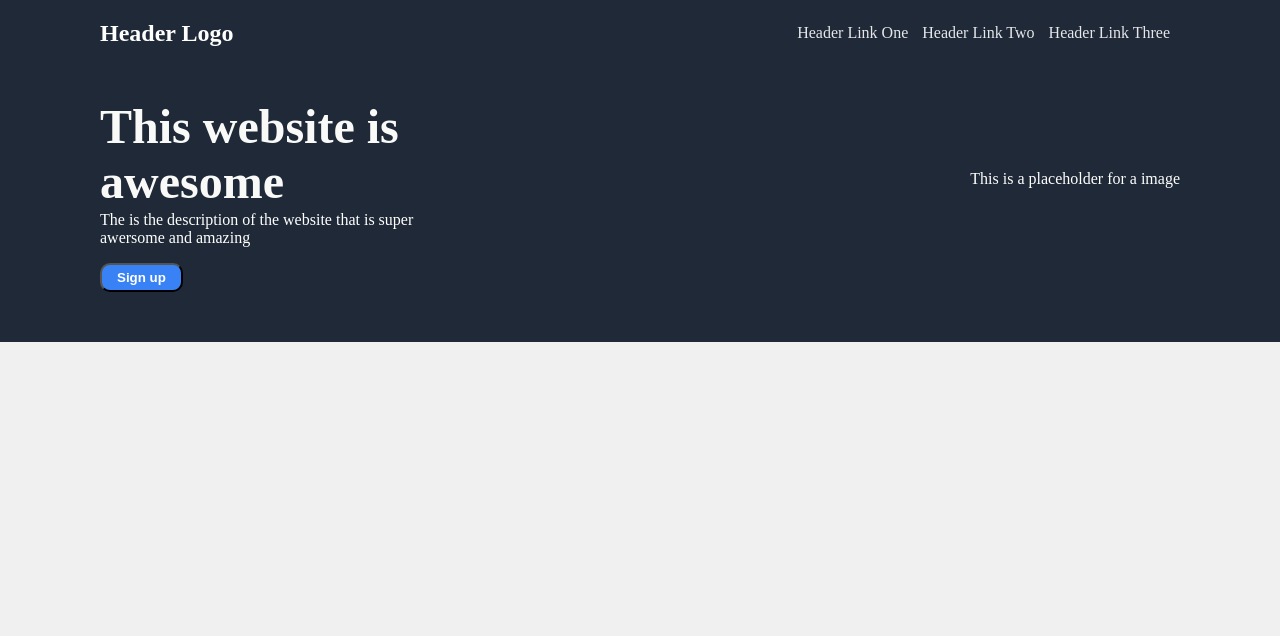
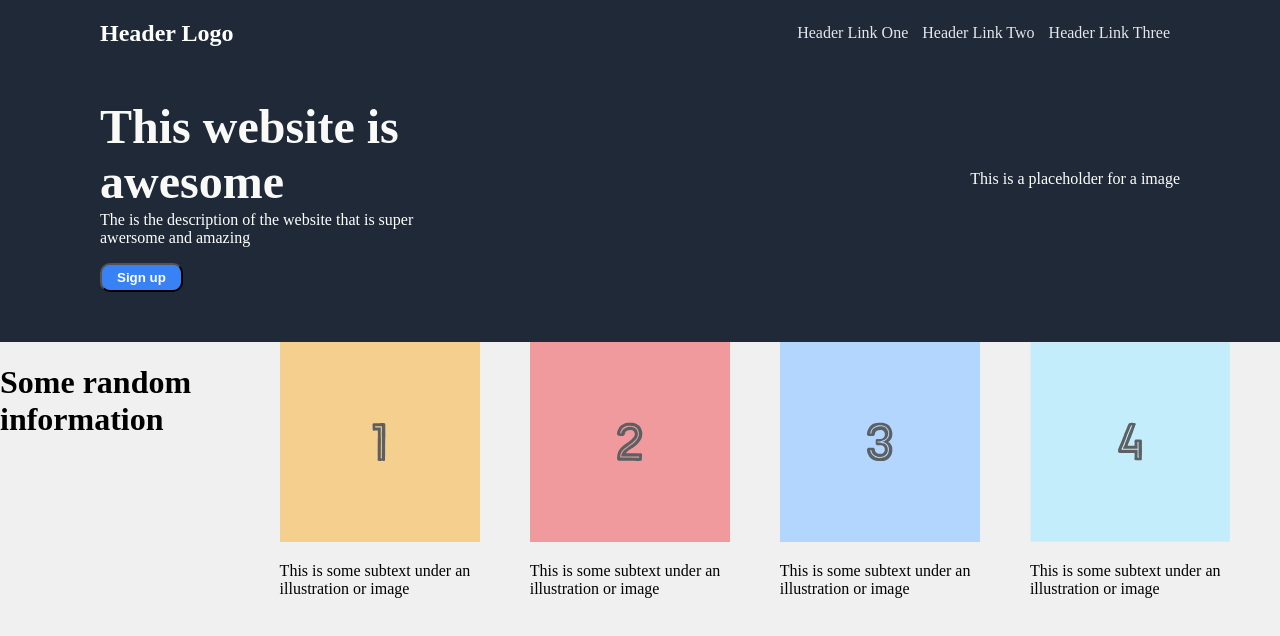
Before and after one commit to Tibordeema/LandingPage, a plain HTML site: page index.html in a window 1280 px wide. Drawn offline with Linux system fonts and the light colour scheme.

Commit message:
second section about to add another div over heade r

```diff
--- a/index.html
+++ b/index.html
@@ -28,9 +28,29 @@
                 This is a placeholder for a image
             </div>
         </div>
+    </div>
+    <div class="second-container">
+        <div class="second-header">
+            <h1>Some random information</h1>
+        </div>
+        <div class="image-holder">
+            <img src="IMG/one.svg" alt="number1">
+            <p class="description">This is some subtext under an illustration or image</p>
+        </div>
+        <div class="image-holder">
+            <img src="IMG/two.svg" alt="number2">
+            <p class="description">This is some subtext under an illustration or image</p>
+        </div>
+        <div class="image-holder">
+            <img src="IMG/three.svg" alt="number3">
+            <p>This is some subtext under an illustration or image</p>
+        </div>
+        <div class="image-holder">
+            <img src="IMG/four.svg" alt="number4">
+            <p>This is some subtext under an illustration or image</p>
+        </div>
+    </div>
 
-
-    </div>
 
 </body>
 </html>
--- a/styles.css
+++ b/styles.css
@@ -52,3 +52,13 @@ a{
     border-radius: 10px;
     font-weight: bold
 }
+
+.second-container{
+    display: flex;
+
+}
+
+img {
+    width: 200px;
+    height: auto;
+}
```
Also changed, not shown: IMG/four.svg (added), IMG/one.svg (added), IMG/three.svg (added), IMG/two.svg (added).
